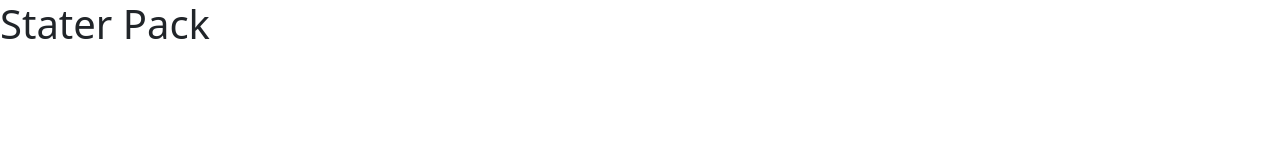
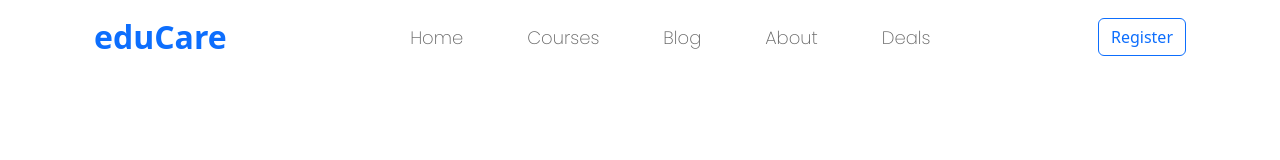
Before and after one commit to rohitkhan4141/eduCare, a plain HTML site: page index.html in a window 1280 px wide. Drawn offline with nearby package versions, Linux system fonts and the light colour scheme.

Commit message:
navbar added

```diff
--- a/index.html
+++ b/index.html
@@ -4,6 +4,13 @@
     <meta charset="utf-8" />
     <meta name="viewport" content="width=device-width, initial-scale=1" />
     <title>eduCare</title>
+    <!-- bootstrap icons -->
+    <!-- CSS only -->
+    <!-- CSS only -->
+    <link
+      rel="stylesheet"
+      href="https://cdn.jsdelivr.net/npm/bootstrap-icons@1.3.0/font/bootstrap-icons.css"
+    />
     <!-- bootstrap cdn -->
     <link
       href="https://cdn.jsdelivr.net/npm/bootstrap@5.2.0/dist/css/bootstrap.min.css"
@@ -15,7 +22,54 @@
     <link rel="stylesheet" href="style.css" />
   </head>
   <body>
-    <h1>Stater Pack</h1>
+    <!-- Header -->
+    <header>
+      <div class="container">
+        <!-- navbar -->
+        <nav class="navbar navbar-expand-lg bg-white">
+          <div class="container-fluid">
+            <a class="navbar-brand fw-bold fs-2 text-primary" href="#"
+              >eduCare</a
+            >
+            <button
+              class="navbar-toggler"
+              type="button"
+              data-bs-toggle="collapse"
+              data-bs-target="#navbarSupportedContent"
+              aria-controls="navbarSupportedContent"
+              aria-expanded="false"
+              aria-label="Toggle navigation"
+            >
+              <span class="navbar-toggler-icon"></span>
+            </button>
+            <div class="collapse navbar-collapse" id="navbarSupportedContent">
+              <ul class="navbar-nav mx-auto mb-2 mb-lg-0">
+                <li class="nav-item">
+                  <a class="nav-link me-4" aria-current="page" href="#">Home</a>
+                </li>
+                <li class="nav-item mx-4">
+                  <a class="nav-link" href="#">Courses</a>
+                </li>
+                <li class="nav-item mx-4">
+                  <a class="nav-link" href="#">Blog</a>
+                </li>
+                <li class="nav-item mx-4">
+                  <a class="nav-link" href="#">About</a>
+                </li>
+                <li class="nav-item ms-4">
+                  <a class="nav-link" href="#">Deals</a>
+                </li>
+              </ul>
+              <form class="d-flex" role="search">
+                <button class="btn btn-outline-primary" type="submit">
+                  Register
+                </button>
+              </form>
+            </div>
+          </div>
+        </nav>
+      </div>
+    </header>
     <script
       src="https://cdn.jsdelivr.net/npm/bootstrap@5.2.0/dist/js/bootstrap.bundle.min.js"
       integrity="sha384-A3rJD856KowSb7dwlZdYEkO39Gagi7vIsF0jrRAoQmDKKtQBHUuLZ9AsSv4jD4Xa"
--- a/style.css
+++ b/style.css
@@ -0,0 +1,16 @@
+/* --------
+font link
+------------*/
+@import url("https://fonts.googleapis.com/css2?family=Inter:wght@100;300;400;500;600;700;800;900&family=Poppins:wght@100;200;600&display=swap");
+
+/* --------
+Header font styles
+------------*/
+
+.nav-item a {
+  font-weight: 500;
+  font-size: 18px;
+  line-height: 27px;
+  color: #646464 !important;
+  font-family: "Poppins", sans-serif;
+}
```
